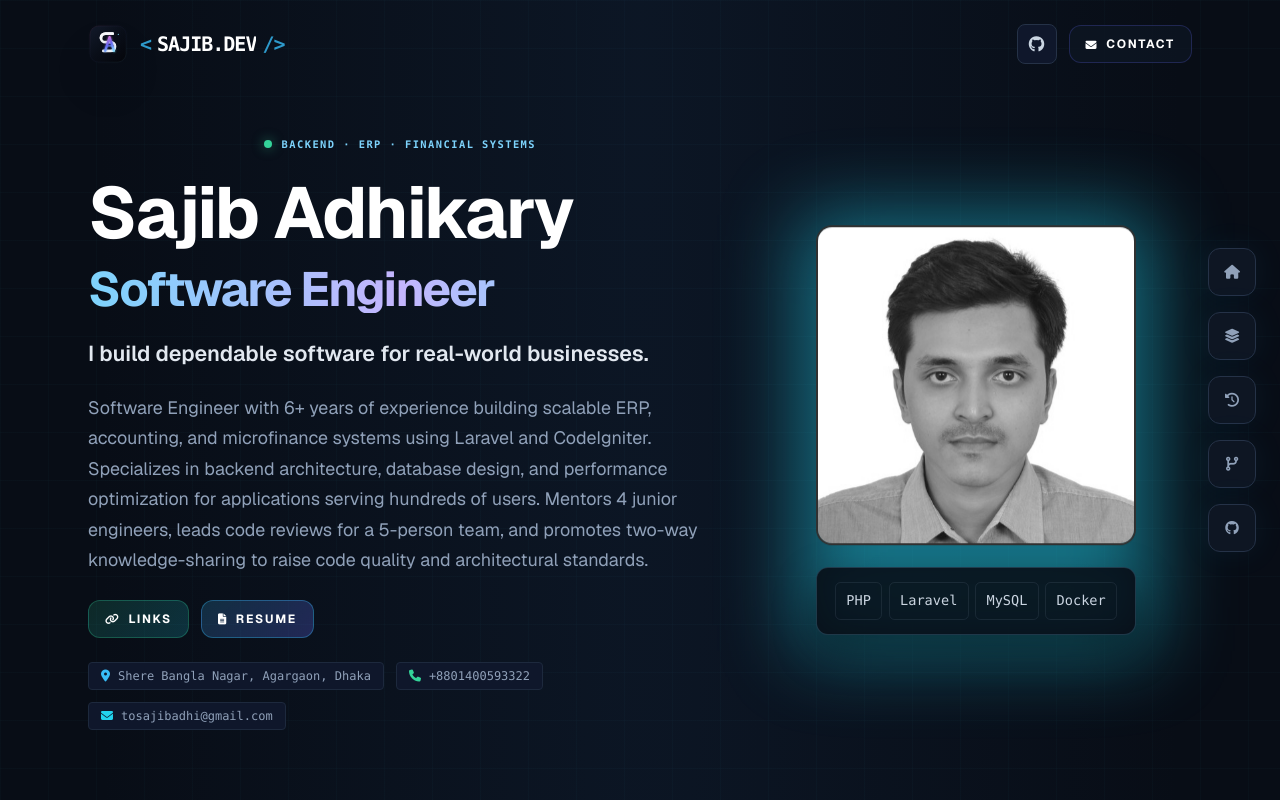
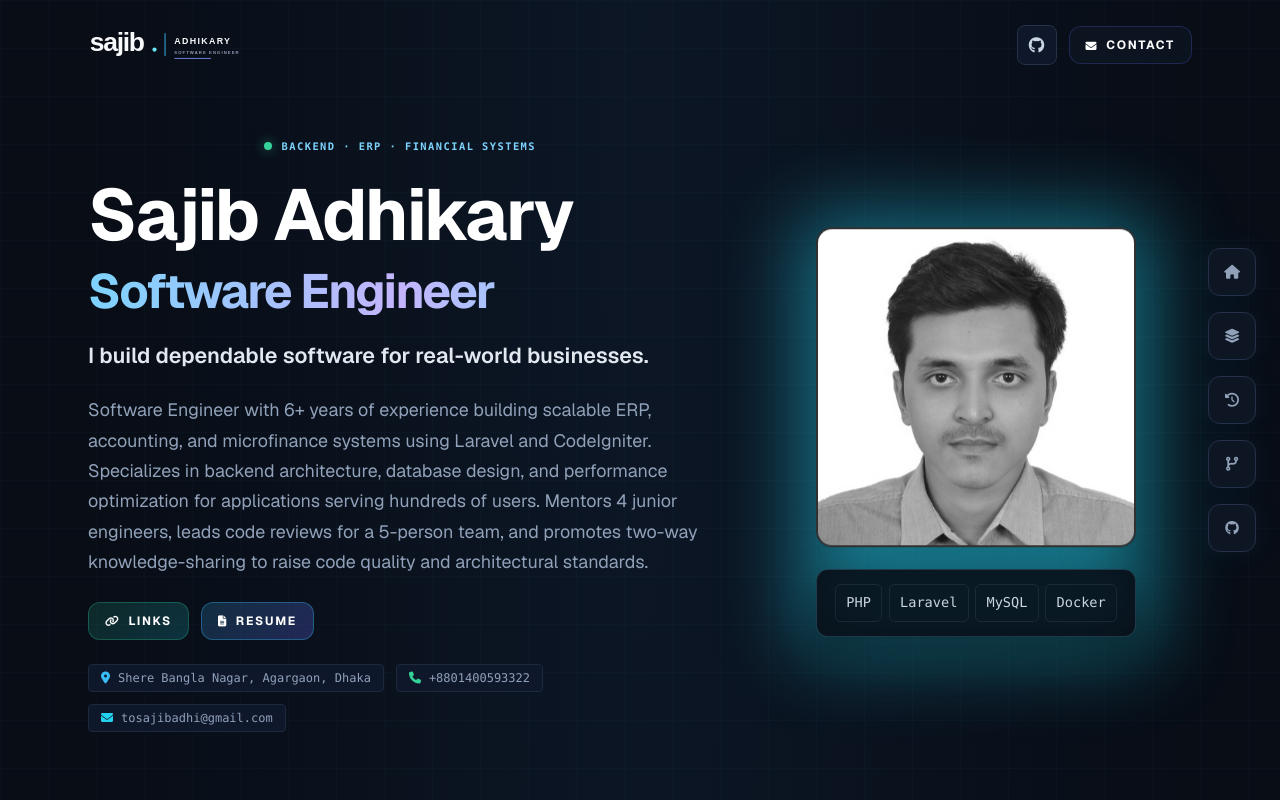
Before and after one commit to sajibAdhi/sajibadhi.github.io, a Vue app: page / in a window 1280 px wide. Shown: the top 800 px of the page. Built offline with nearby package versions, Linux system fonts and the light colour scheme.

Commit message:
feat: replace SVG logos with simplified versions for favicon and main logo

```diff
--- a/src/App.vue
+++ b/src/App.vue
@@ -123,14 +123,9 @@ onBeforeUnmount(() => {
 
     <!-- Top Nav (Minimalist) -->
     <header id="home" class="w-full max-w-6xl px-4 sm:px-6 py-4 sm:py-6 flex flex-row justify-between items-center gap-3 z-50">
-      <div class="flex items-center gap-3 group cursor-pointer min-w-0">
-        <img src="/logo.svg" alt="Sajib Logo" class="w-9 h-9 sm:w-10 sm:h-10 rounded-xl shadow-2xl transition-transform group-hover:scale-110 duration-500 shrink-0">
-        <div class="font-mono text-base sm:text-xl font-black flex items-center gap-1 sm:gap-1.5 tracking-tight sm:tracking-tighter min-w-0">
-          <span class="text-hf-pink opacity-80">&lt;</span>
-          <span class="text-white truncate">SAJIB.DEV</span>
-          <span class="text-hf-pink opacity-80">/&gt;</span>
-        </div>
-      </div>
+      <a href="#home" class="group shrink-0" aria-label="Sajib Adhikary home">
+        <img src="/logo.svg" alt="Sajib Adhikary, Software Engineer" class="w-32 sm:w-40 h-auto transition-transform duration-300 group-hover:scale-[1.02]">
+      </a>
       <div class="flex flex-wrap items-center justify-start sm:justify-end gap-3 w-full sm:w-auto">
         <a :href="resumeData.basics.socials[0].url" target="_blank" class="w-10 h-10 hidden sm:flex items-center justify-center rounded-lg bg-slate-900 border border-hf-border hover:border-hf-pink transition" title="GitHub"><i class="fab fa-github"></i></a>
         <a :href="'mailto:' + resumeData.basics.email" class="hf-cta hf-cta--ghost">
```
Also changed, not shown: public/favicon.svg, public/logo.svg.
